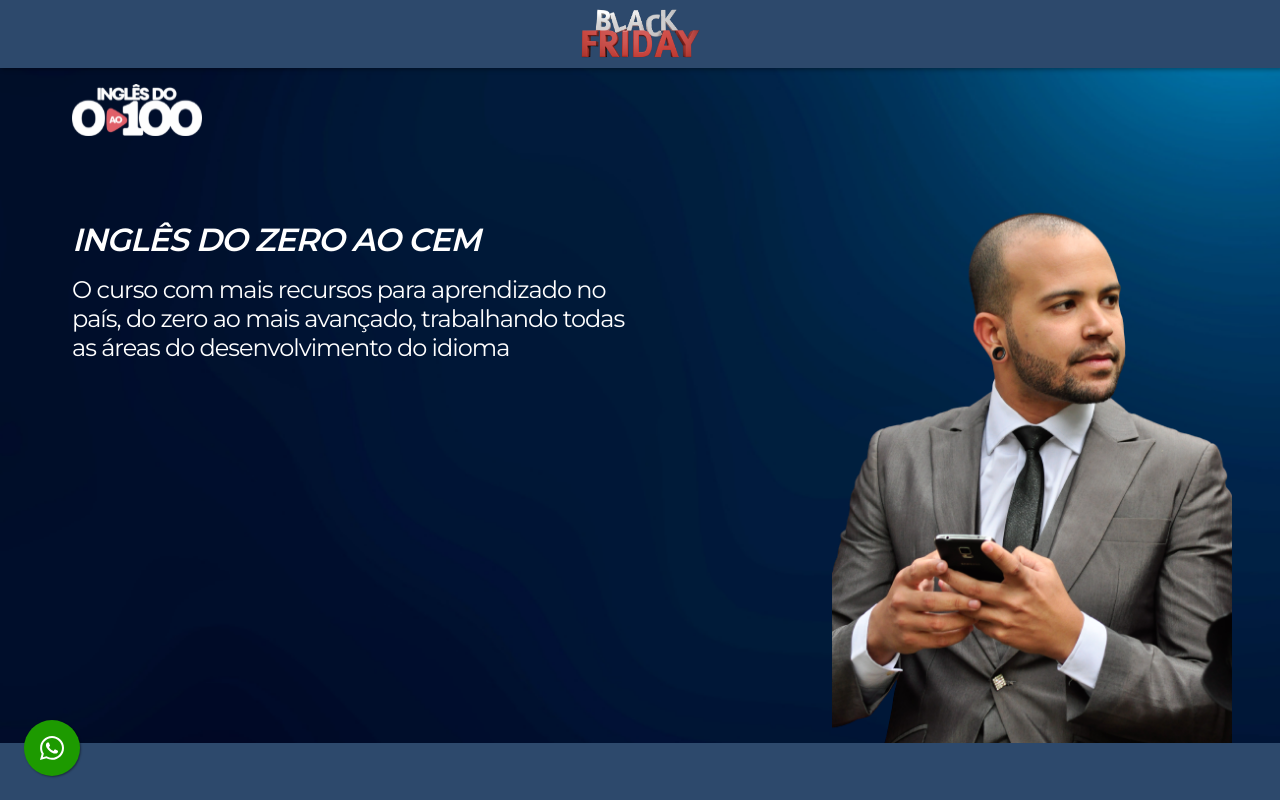
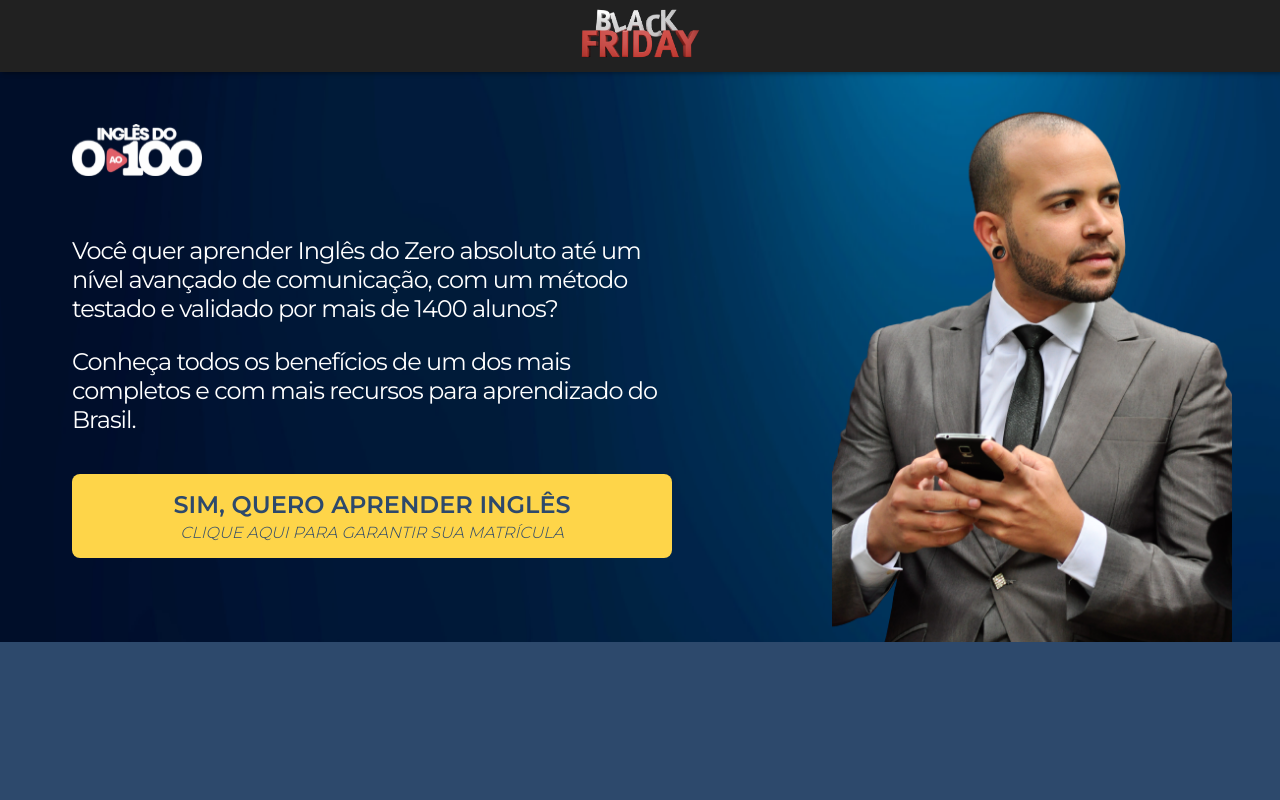
Before and after one commit to Solvum-Tecnologia/ingles-do-0-ao-100, a React (Create React App) app: page / in a window 1280 px wide. Shown: the top 800 px of the page. Built offline with nearby package versions, Linux system fonts and the light colour scheme.

Commit message:
feat: banner and preview styles

```diff
--- a/src/pages/Home/index.tsx
+++ b/src/pages/Home/index.tsx
@@ -13,34 +13,45 @@
 
 import { Container, Content, Preview } from './styles';
 import Bonus from '../../components/Bonus';
-import MenImg from '../../assets/men.png';
-import { ButtonWhatsapp } from '../../components/ButtonWhatsapp';
+// import { ButtonWhatsapp } from '../../components/ButtonWhatsapp';
 
 const Home: React.FC = () => {
   return (
     <>
       <Container>
         <div className="black">
-          <img src="/assets/images/black.png" alt="" />
+          <div className="desktop">
+            <img src="/assets/images/black.png" alt="" />
+          </div>
+
+          <div className="mobile">
+            <img src="/assets/images/black_friday_mobile.png" alt="" />
+          </div>
         </div>
         <div className="background" />
 
         <Content>
-          <div className="header">
+          <div className="banner">
             <div className="logo">
               <img src="/assets/images/logo.svg" alt="INGLÊS DO 0 AO 100" />
             </div>
-          </div>
 
-          <div className="banner">
             <div className="text-men">
               <div className="text">
-                <h2 data-aos="zoom-in">INGLÊS DO ZERO AO CEM</h2>
                 <h3 data-aos="fade-up" data-aos-delay="200">
                   {`
-                    O curso com mais recursos para aprendizado no país, do zero ao mais avançado, trabalhando todas as áreas do desenvolvimento do idioma
+                    Você quer aprender Inglês do Zero absoluto até um nível avançado de comunicação, com um método testado e validado por mais de 1400 alunos?
                   `}
                 </h3>
+                <h3 data-aos="fade-up" data-aos-delay="200">
+                  {`
+                    Conheça todos os benefícios de um dos mais completos e com mais recursos para aprendizado do Brasil.
+                  `}
+                </h3>
+
+                <div className="button">
+                  <BuyButton />
+                </div>
               </div>
 
               <div className="men">
@@ -94,7 +105,7 @@
 
       <Footer />
 
-      <ButtonWhatsapp />
+      {/* <ButtonWhatsapp /> */}
     </>
   );
 };
--- a/src/pages/Home/styles.ts
+++ b/src/pages/Home/styles.ts
@@ -6,9 +6,11 @@
   align-items: center;
   flex-direction: column;
   position: relative;
+  background: url('/assets/images/background.png') no-repeat;
+  background-size: 100% 100%;
 
   .black {
-    background: ${({ theme }) => theme.container};
+    background: #212121;
     display: flex;
     justify-content: center;
     width: 100%;
@@ -17,10 +19,39 @@
     top: 0;
     box-shadow: 2px 2px 4px rgba(0, 0, 0, 0.3);
     z-index: 100;
+
     img {
       height: 60px;
       max-width: 120px;
       width: 100%;
+    }
+
+    .mobile {
+      display: none;
+      justify-content: flex-end;
+      flex: 1;
+      margin-top: -24px;
+
+      img {
+        height: 100px;
+        max-width: 180px;
+      }
+    }
+  }
+
+  @media (max-width: 768px) {
+    .black {
+      background: none;
+      box-shadow: none;
+      position: relative;
+
+      .mobile {
+        display: flex;
+      }
+
+      .desktop {
+        display: none;
+      }
     }
   }
 `;
@@ -31,12 +62,11 @@
   flex-direction: column;
   align-items: center;
   width: 100%;
-  min-height: 70vh;
+  min-height: 400px;
   z-index: 2;
   padding: 0 24px;
   padding-top: 24px;
-  background: url('/assets/images/background.png') no-repeat;
-  background-size: cover;
+
   overflow: hidden;
 
   .header {
@@ -49,30 +79,39 @@
     width: 100%;
     display: flex;
     flex: 1;
-    align-items: flex-end;
     justify-content: space-between;
+    flex-direction: column;
+    padding-top: 40px;
+
+    .button {
+      margin-top: 40px;
+      > div {
+        display: block;
+      }
+    }
 
     .text-men {
-      /* max-width: 800px; */
       display: flex;
       flex: 100%;
       justify-content: space-between;
+      gap: 32px;
 
       .text {
         flex: 50%;
-        padding-top: 80px;
+        max-width: 600px;
+        padding-top: 40px;
+
+        padding-bottom: 24px;
 
         h2,
         h3 {
           text-align: left;
           letter-spacing: -1px;
-          max-width: 580px;
         }
 
         h2 {
           font-weight: bold;
           font-size: 2rem;
-          font-style: italic;
         }
 
         h3 {
@@ -86,13 +125,12 @@
       .men {
         flex: 50%;
         display: flex;
-        align-self: flex-end;
         margin-right: -24px;
         max-width: 400px;
+        margin-top: -80px;
 
         img {
           width: 100%;
-          height: 100%;
           object-fit: contain;
           object-position: bottom;
         }
@@ -121,7 +159,7 @@
       right: -60%;
     }
 
-    > div {
+    .banner {
       .text-men {
         .text {
           max-width: 500px;
@@ -135,11 +173,33 @@
   }
 
   @media (max-width: 768px) {
-    min-height: 100vh;
-    > div {
+    margin-top: 0;
+    .banner {
+      min-height: calc(100vh - 100px);
+
+      padding: 32px 0;
+
+      .button {
+        > div {
+          display: flex;
+        }
+      }
+
+      .logo {
+        width: 180px;
+        align-self: center;
+
+        img {
+          width: 100%;
+        }
+      }
       .text-men {
         .text {
-          max-width: 400px;
+          max-width: 100%;
+          h2,
+          h3 {
+            text-align: center;
+          }
           h2 {
             font-size: 1.5rem;
           }
@@ -151,25 +211,10 @@
 
         .men {
           max-height: 350px;
+          display: none;
         }
       }
     }
-  }
-
-  @media (max-width: 576px) {
-    > div {
-      .text-men {
-        flex-wrap: wrap;
-        justify-content: center;
-        .text {
-          margin-top: 100px;
-          min-width: 100%;
-        }
-      }
-    }
-  }
-
-  @media (max-width: 480px) {
   }
 `;
 
@@ -218,6 +263,9 @@
 
   @media (max-width: 576px) {
     > div {
+      h2 {
+        font-size: 1.2rem;
+      }
       iframe {
         max-height: 200px;
       }
```
Also changed, not shown: public/assets/images/black_friday_mobile.png (added), public/assets/images/men.png.
